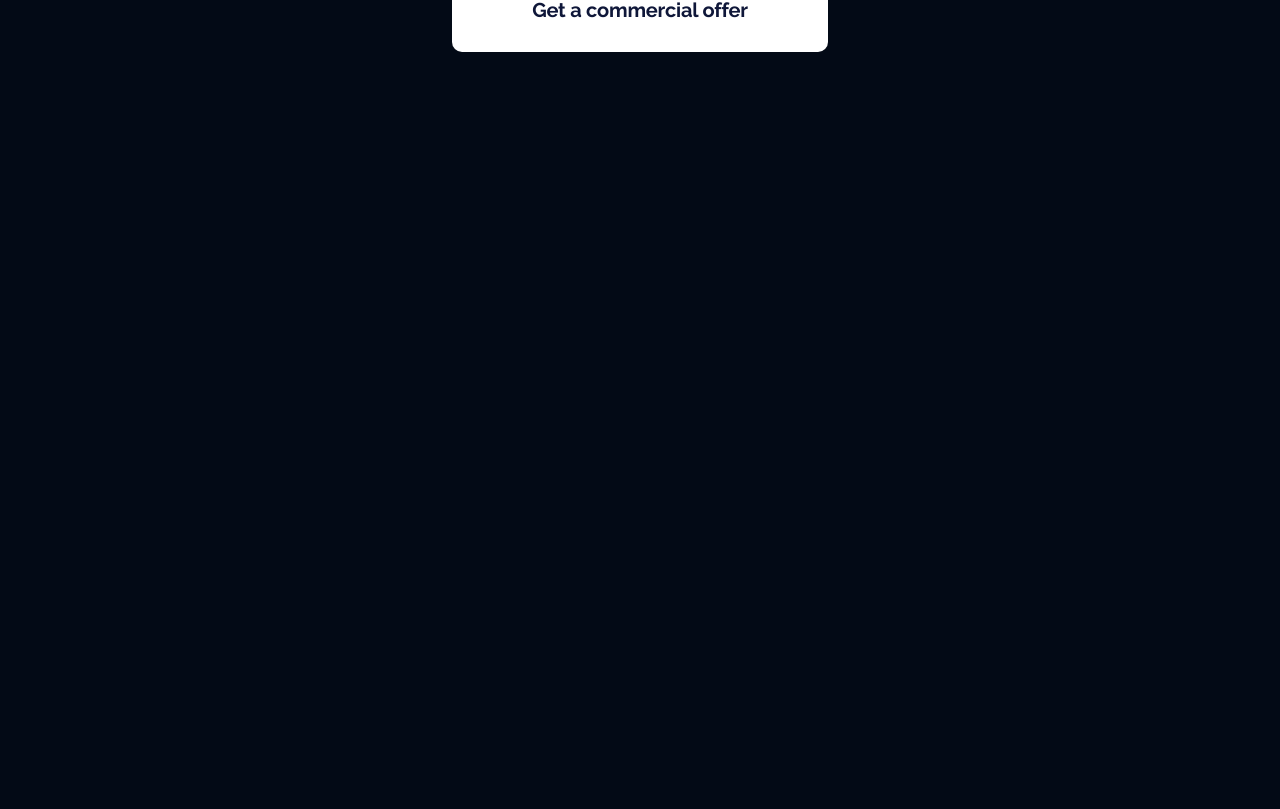
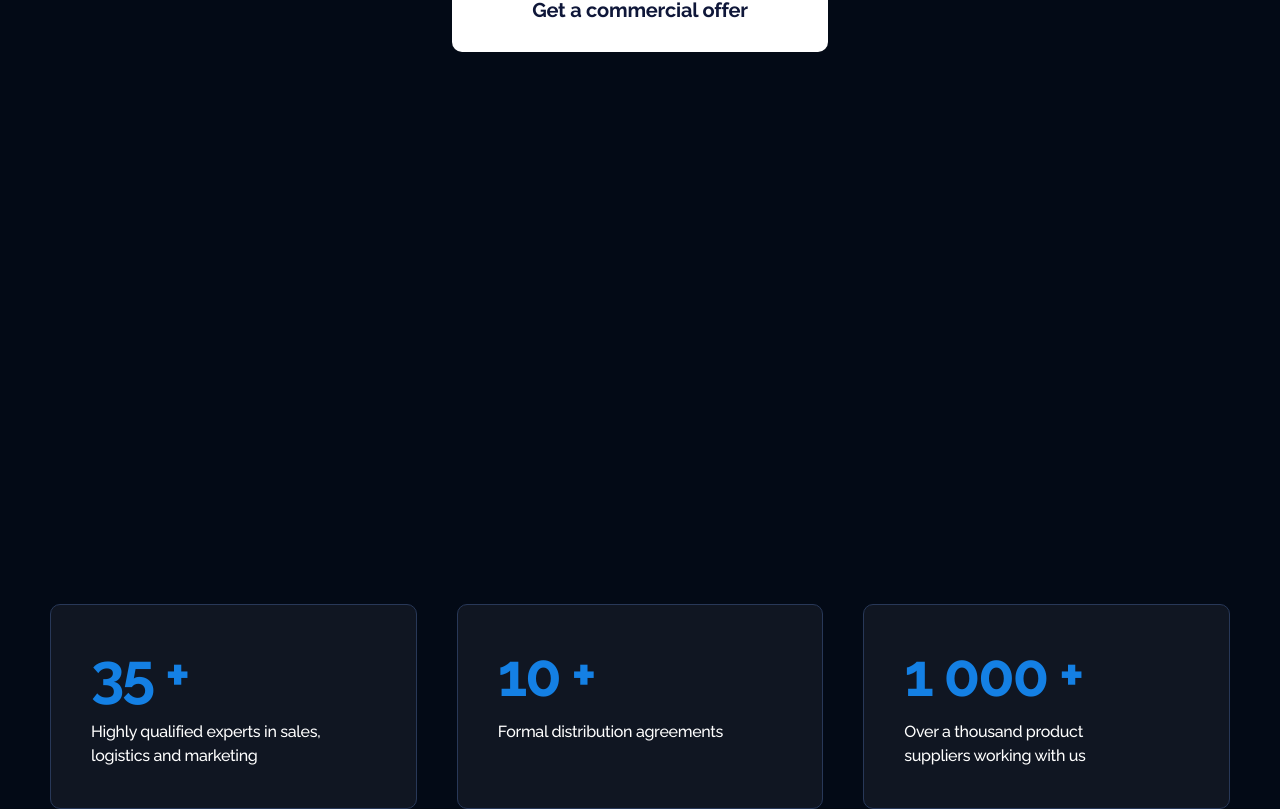
Before and after one commit to danissima/limited-trade, a Vue app: page / in a window 1280 px wide. Shown: the part 536-1345 px from the top of the page. Before the commit the page ends 1140 px from the top, so only its background shows below. Built offline with nearby package versions, Linux system fonts and the light colour scheme.

Commit message:
add stats items in hero section

```diff
--- a/src/assets/styles/base.scss
+++ b/src/assets/styles/base.scss
@@ -6,13 +6,13 @@
   box-sizing: border-box;
   margin: 0;
   padding: 0;
-  font-weight: normal;
 }
 
 body {
   position: relative;
   background-color: $dark-100;
   font-size: 16px;
+  font-weight: 500;
   line-height: 24px;
   letter-spacing: -0.02em;
   font-family: $font-primary;
@@ -20,6 +20,11 @@ body {
   text-rendering: optimizeLegibility;
   -webkit-font-smoothing: antialiased;
   -moz-osx-font-smoothing: grayscale;
+
+  @include break($lg) {
+    font-size: 14px;
+    line-height: 21px;
+  }
 }
 
 button {
--- a/src/assets/styles/variables.scss
+++ b/src/assets/styles/variables.scss
@@ -13,6 +13,9 @@ $dark-30: #283858;
 
 $white: #fff;
 $black: #000;
+
+/* radiuses */
+$radius: 10px;
 
 /* fonts */
 $font-fallback:
--- a/src/components/HeroSection.vue
+++ b/src/components/HeroSection.vue
@@ -1,17 +1,37 @@
 <script setup>
 import AppContainer from '@/components/AppContainer.vue'
 import AppButton from '@/components/AppButton.vue'
+import HeroStat from '@/components/HeroStat.vue'
+
+const stats = [
+  {
+    amount: '35 +',
+    description: 'Highly qualified experts in sales, logistics and marketing',
+  },
+  {
+    amount: '10 +',
+    description: 'Formal distribution agreements',
+  },
+  {
+    amount: '1 000 +',
+    description: 'Over a thousand product suppliers working with us',
+  },
+]
 </script>
 
 <template>
   <section class="hero">
     <AppContainer>
       <div class="hero__content">
-        <h1>Full range of&nbsp;distribution&nbsp;services for&nbsp;manufacturers and startups from Europe and&nbsp;Asia</h1>
+        <h1>Full range of&nbsp;distribution&nbsp;services for&nbsp;manufacturers and startups from Europe and&nbsp;Asia
+        </h1>
         <p>Organise the expansion of your business into new markets</p>
         <AppButton size="large" kind="secondary" href="#contacts" is-link>
           Get a commercial offer
         </AppButton>
+      </div>
+      <div class="hero__stats">
+        <HeroStat v-for="stat in stats" :key="stat.description" :info="stat" />
       </div>
     </AppContainer>
   </section>
@@ -38,19 +58,35 @@ import AppButton from '@/components/AppButton.vue'
     }
   }
 
+  &__stats {
+    display: grid;
+    grid-template-columns: repeat(3, 1fr);
+    gap: 40px;
+  }
+
   @include break($lg) {
     padding-top: 78px;
 
-    p {
-      margin: 20px 0 30px;
-      max-width: 220px;
-      font-size: 14px;
-      line-height: 19.6px;
+    &__content {
+      height: 500px;
+
+      p {
+        margin: 20px 0 30px;
+        max-width: 220px;
+        font-size: 14px;
+        line-height: 19.6px;
+      }
     }
 
     .button {
       width: 100%;
     }
+
+    &__stats {
+      grid-template-columns: 1fr;
+      gap: 20px;
+    }
   }
+
 }
 </style>
--- /dev/null
+++ b/src/components/HeroStat.vue
@@ -0,0 +1,49 @@
+<script setup>
+defineProps({
+  info: {
+    type: Object,
+    required: true,
+  }
+})
+</script>
+
+<template>
+  <div class="hero-stat">
+    <div class="hero-stat__number"><strong>{{ info.amount }}</strong></div>
+    <p class="hero-stat__description">{{ info.description }}</p>
+  </div>
+</template>
+
+<style lang="scss">
+.hero-stat {
+  border: 1px solid $dark-30;
+  border-radius: $radius;
+  padding: 35px 40px 40px;
+  background-color: $dark-80;
+
+  &__number {
+    margin-bottom: 10px;
+    font-size: 60px;
+    line-height: 70.44px;
+    letter-spacing: -0.04em;
+    color: $primary;
+  }
+
+  &__description {
+    max-width: 240px;
+  }
+
+  @include break($lg) {
+    padding: 30px;
+
+    &__number {
+      font-size: 40px;
+      line-height: 47px;
+    }
+
+    &__description {
+      max-width: none;
+    }
+  }
+}
+</style>
```
